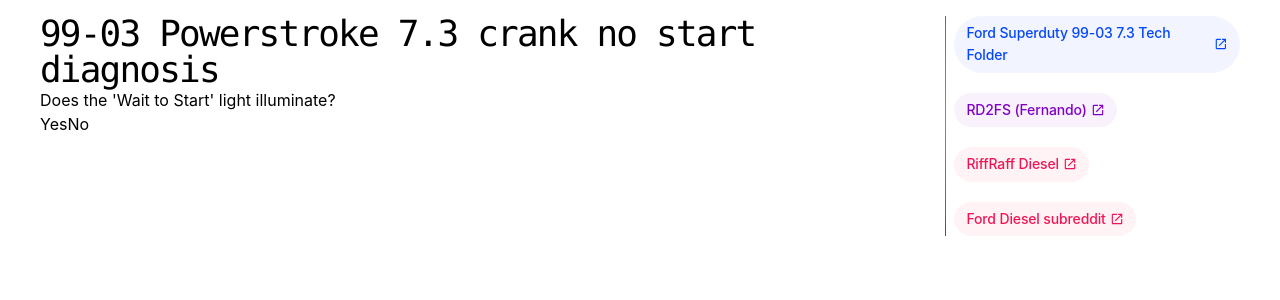
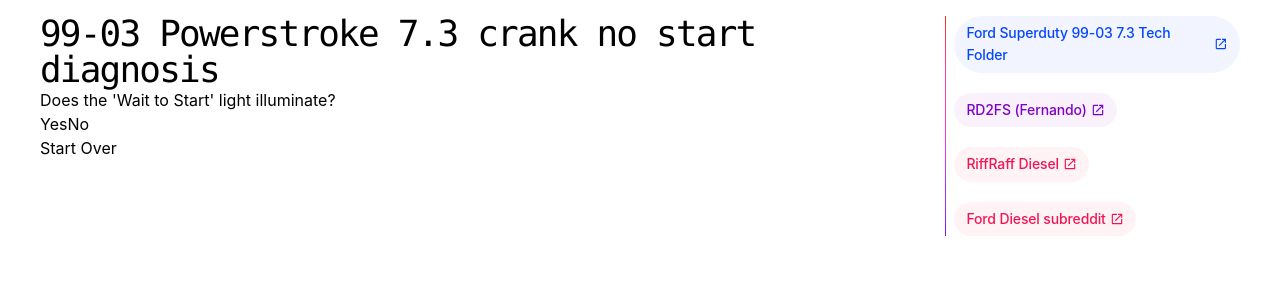
Before and after one commit to baMelvin/sevenThreeCrankNoStart, an Angular app: page / in a window 1280 px wide. Shown: the top 300 px of the page. Built offline with nearby package versions, Linux system fonts and the light colour scheme.

Commit message:
It is going through the questions. I have yes and no buttons when appropriate. I have a restart button.

```diff
--- a/src/app/components/diagnosis/diagnosis.component.html
+++ b/src/app/components/diagnosis/diagnosis.component.html
@@ -4,10 +4,11 @@
     <p>{{ question }}</p>
     <div *ngIf="isFinal">
         <p>This is a final diagnosis</p>
-        <button (click)="restart()">Start Over</button>
+
     </div>
     <section *ngIf="!isFinal" class="yes-no-buttons">
       <button (click)="move('yes')">Yes</button>
       <button (click)="move('no')">No</button>
     </section>
+    <button (click)="restart()">Start Over</button>
 </div>
```
